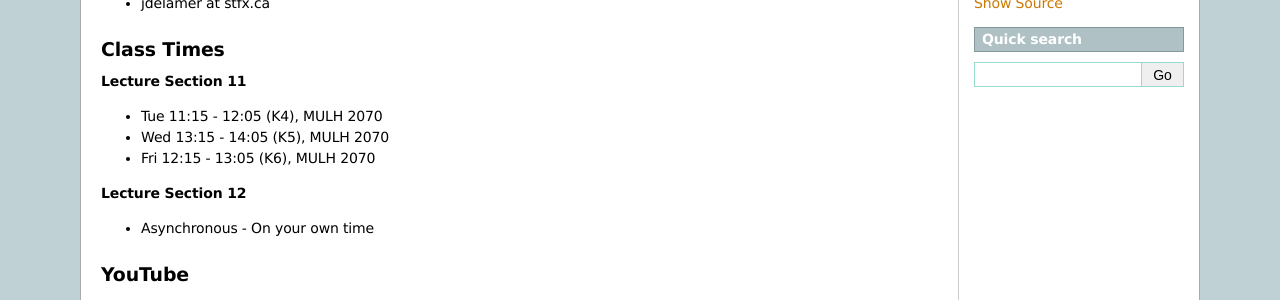
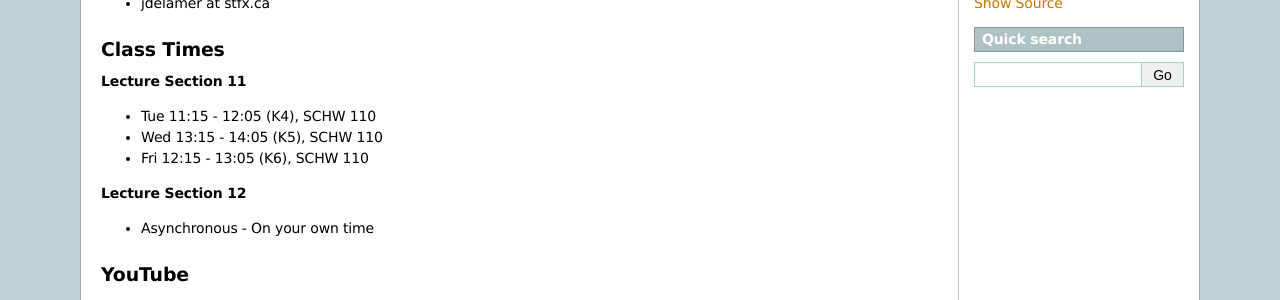
Before and after one commit to jameshughes89/cs101, a Sphinx documentation site: the page built from source/index.rst, in a window 1280 px wide and 900 px high, scrolled down 312 px. Shown: the part 152-452 px from the top of the window. Built offline with Sphinx 7.4.7, drawn with Linux system fonts in a browser that asks for light colours; formulas are drawn with MathJax 3; pages that are not in the unit, such as notebooks, are missing from menus.

Commit message:
Update sec 11 room

```diff
--- a/source/index.rst
+++ b/source/index.rst
@@ -31,9 +31,10 @@ Class Times
 ^^^^^^^^^^^
 **Lecture Section 11**
 
-* Tue 11:15 - 12:05 (K4), MULH 2070
-* Wed 13:15 - 14:05 (K5), MULH 2070
-* Fri 12:15 - 13:05 (K6), MULH 2070
+* Tue 11:15 - 12:05 (K4), SCHW 110
+* Wed 13:15 - 14:05 (K5), SCHW 110
+* Fri 12:15 - 13:05 (K6), SCHW 110
+
 
 **Lecture Section 12**
 
```
